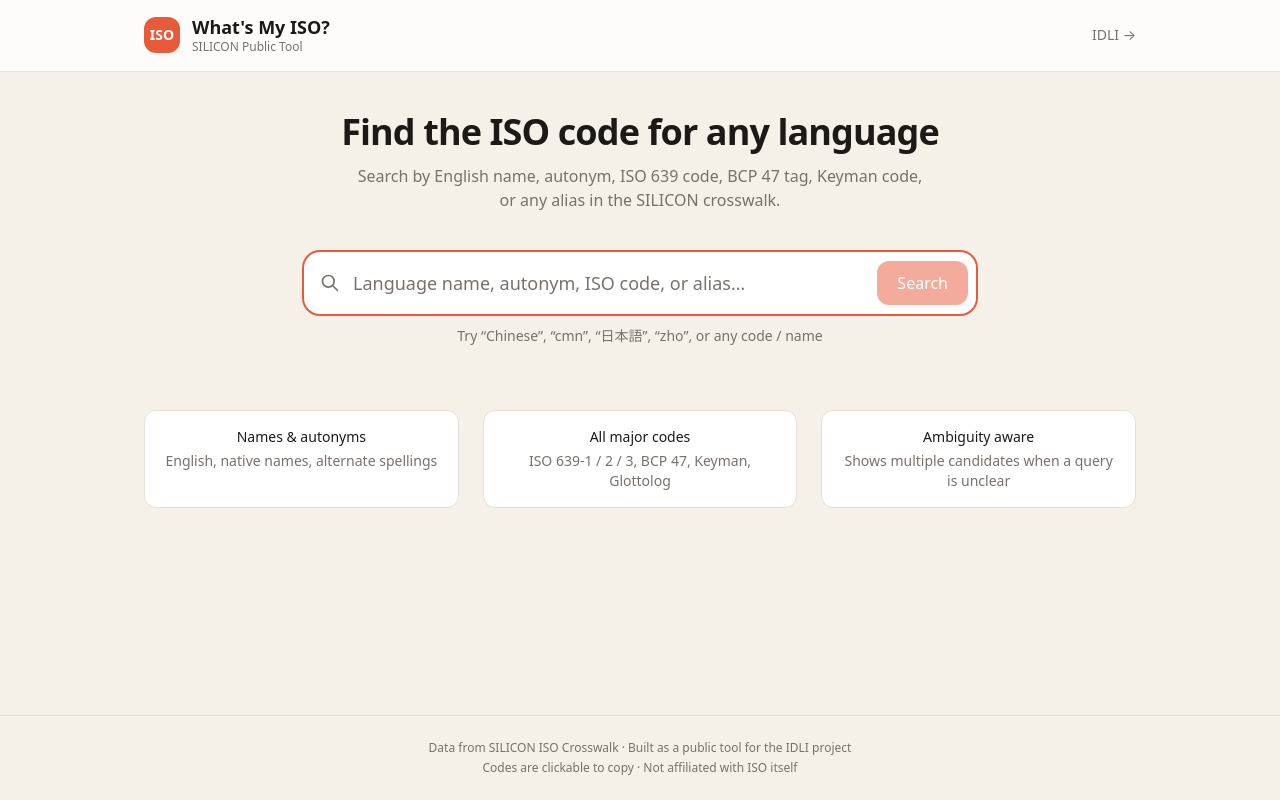
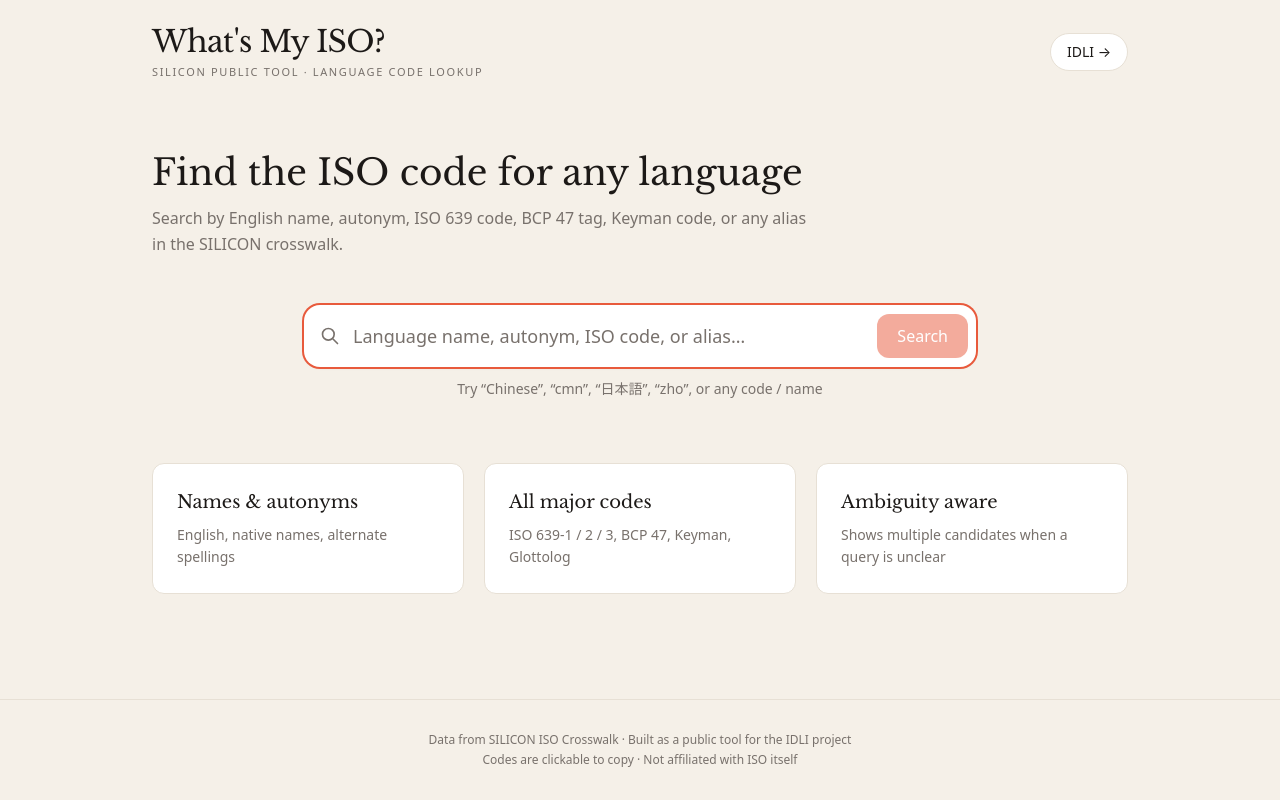
Before and after one commit to kaykayishere/whats-my-iso, a Next.js app: page / in a window 1280 px wide. Built offline with nearby package versions, Linux system fonts and the light colour scheme.

Commit message:
Update page.tsx

```diff
--- a/src/app/page.tsx
+++ b/src/app/page.tsx
@@ -41,38 +41,35 @@ export default function HomePage() {
 
   return (
     <div className="min-h-screen flex flex-col">
-      <header className="border-b border-[var(--border)] bg-[var(--card)]/80 backdrop-blur sticky top-0 z-10">
-        <div className="max-w-5xl mx-auto px-4 py-4 flex items-center justify-between">
-          <div className="flex items-center gap-3">
-            <div className="w-9 h-9 rounded-xl bg-[var(--primary)] flex items-center justify-center text-white font-bold text-sm">
-              ISO
-            </div>
-            <div>
-              <h1 className="font-semibold text-lg leading-tight">
-                What&apos;s My ISO?
-              </h1>
-              <p className="text-xs text-[var(--muted)]">
-                SILICON Public Tool
-              </p>
-            </div>
+      {/* Header — matches IDLI style */}
+      <header className="bg-[var(--background)]">
+        <div className="max-w-5xl mx-auto px-6 py-6 flex items-center justify-between">
+          <div>
+            <h1 className="font-serif text-3xl tracking-tight text-[var(--foreground)]">
+              What&apos;s My ISO?
+            </h1>
+            <p className="text-[11px] tracking-[0.15em] uppercase text-[var(--muted)] mt-1">
+              SILICON Public Tool · Language Code Lookup
+            </p>
           </div>
           <a
             href="https://idli-git-main-silicons-projects-9fd9ab07.vercel.app/"
             target="_blank"
             rel="noopener noreferrer"
-            className="text-sm text-[var(--muted)] hover:text-[var(--primary)] transition"
+            className="text-sm px-4 py-2 rounded-full border border-[var(--border)] bg-white text-[var(--foreground)] hover:bg-[var(--accent)] transition"
           >
             IDLI →
           </a>
         </div>
       </header>
 
-      <main className="flex-1 max-w-5xl w-full mx-auto px-4 py-10">
-        <div className="text-center mb-10">
-          <h2 className="text-3xl sm:text-4xl font-bold tracking-tight mb-3">
+      {/* Main */}
+      <main className="flex-1 max-w-5xl w-full mx-auto px-6 py-12">
+        <div className="mb-12">
+          <h2 className="font-serif text-3xl sm:text-4xl text-[var(--foreground)] mb-3">
             Find the ISO code for any language
           </h2>
-          <p className="text-[var(--muted)] max-w-xl mx-auto">
+          <p className="text-[var(--muted)] max-w-2xl text-base leading-relaxed">
             Search by English name, autonym, ISO 639 code, BCP 47 tag, Keyman
             code, or any alias in the SILICON crosswalk.
           </p>
@@ -80,23 +77,25 @@ export default function HomePage() {
 
         <SearchBar onSearch={handleSearch} loading={loading} />
 
-        <div className="mt-10">
+        <div className="mt-12">
           {error && (
-            <div className="p-4 rounded-xl bg-red-50 dark:bg-red-950/30 text-red-700 dark:text-red-300 text-center">
+            <div className="p-4 rounded-xl bg-red-50 text-red-800 text-center border border-red-100">
               {error}
             </div>
           )}
 
           {loading && (
-            <div className="text-center text-[var(--muted)] py-12">
+            <div className="text-center text-[var(--muted)] py-16">
               Searching…
             </div>
           )}
 
           {!loading && hasSearched && results.length === 0 && !error && (
-            <div className="text-center py-12">
-              <p className="text-lg font-medium">No matches found</p>
-              <p className="text-[var(--muted)] mt-1">
+            <div className="text-center py-16">
+              <p className="font-serif text-xl text-[var(--foreground)]">
+                No matches found
+              </p>
+              <p className="text-[var(--muted)] mt-2">
                 Try a different spelling, code, or shorter query.
               </p>
             </div>
@@ -104,13 +103,13 @@ export default function HomePage() {
 
           {!loading && results.length > 0 && (
             <>
-              <div className="flex items-center justify-between mb-4">
+              <div className="flex flex-wrap items-center justify-between gap-3 mb-6">
                 <p className="text-sm text-[var(--muted)]">
                   {results.length} result{results.length !== 1 ? "s" : ""} for “
                   {query}”
                 </p>
                 {ambiguity && (
-                  <span className="text-xs px-2.5 py-1 rounded-full bg-amber-100 text-amber-800 dark:bg-amber-900/40 dark:text-amber-300">
+                  <span className="text-xs px-3 py-1 rounded-full bg-amber-50 text-amber-800 border border-amber-100">
                     Multiple possible matches — check carefully
                   </span>
                 )}
@@ -128,31 +127,38 @@ export default function HomePage() {
           )}
 
           {!hasSearched && !loading && (
-            <div className="mt-16 grid sm:grid-cols-3 gap-6 text-center text-sm text-[var(--muted)]">
-              <div className="p-4 rounded-xl border border-[var(--border)] bg-[var(--card)]">
-                <p className="font-medium text-[var(--foreground)] mb-1">
+            <div className="mt-16 grid sm:grid-cols-3 gap-5">
+              <div className="p-6 rounded-xl bg-white border border-[var(--border)]">
+                <p className="font-serif text-lg text-[var(--foreground)] mb-2">
                   Names &amp; autonyms
                 </p>
-                <p>English, native names, alternate spellings</p>
+                <p className="text-sm text-[var(--muted)] leading-relaxed">
+                  English, native names, alternate spellings
+                </p>
               </div>
-              <div className="p-4 rounded-xl border border-[var(--border)] bg-[var(--card)]">
-                <p className="font-medium text-[var(--foreground)] mb-1">
+              <div className="p-6 rounded-xl bg-white border border-[var(--border)]">
+                <p className="font-serif text-lg text-[var(--foreground)] mb-2">
                   All major codes
                 </p>
-                <p>ISO 639-1 / 2 / 3, BCP 47, Keyman, Glottolog</p>
+                <p className="text-sm text-[var(--muted)] leading-relaxed">
+                  ISO 639-1 / 2 / 3, BCP 47, Keyman, Glottolog
+                </p>
               </div>
-              <div className="p-4 rounded-xl border border-[var(--border)] bg-[var(--card)]">
-                <p className="font-medium text-[var(--foreground)] mb-1">
+              <div className="p-6 rounded-xl bg-white border border-[var(--border)]">
+                <p className="font-serif text-lg text-[var(--foreground)] mb-2">
                   Ambiguity aware
                 </p>
-                <p>Shows multiple candidates when a query is unclear</p>
+                <p className="text-sm text-[var(--muted)] leading-relaxed">
+                  Shows multiple candidates when a query is unclear
+                </p>
               </div>
             </div>
           )}
         </div>
       </main>
 
-      <footer className="border-t border-[var(--border)] py-6 text-center text-xs text-[var(--muted)]">
+      {/* Footer */}
+      <footer className="border-t border-[var(--border)] py-8 text-center text-xs text-[var(--muted)]">
         <p>
           Data from SILICON ISO Crosswalk · Built as a public tool for the IDLI
           project
```
